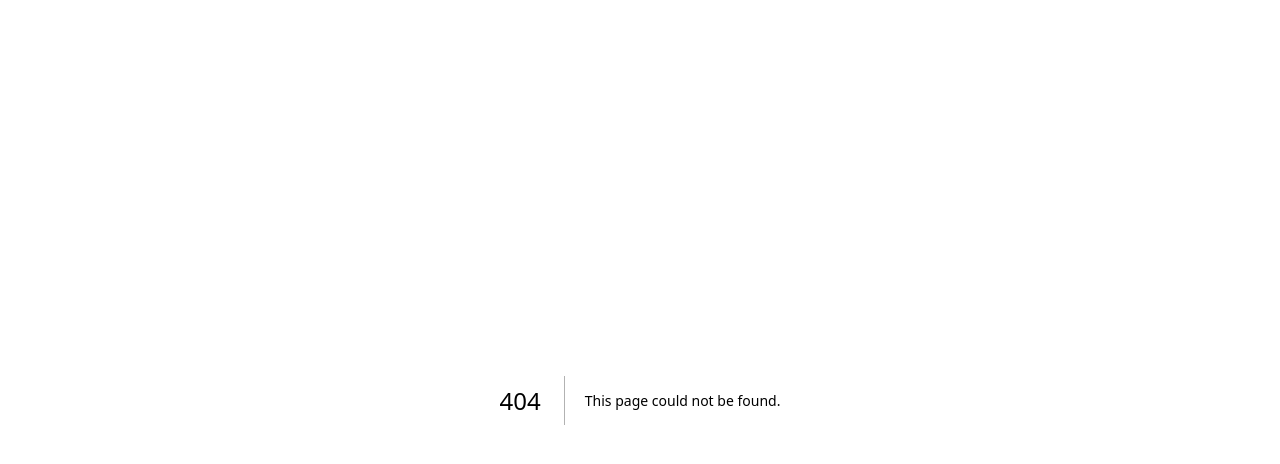
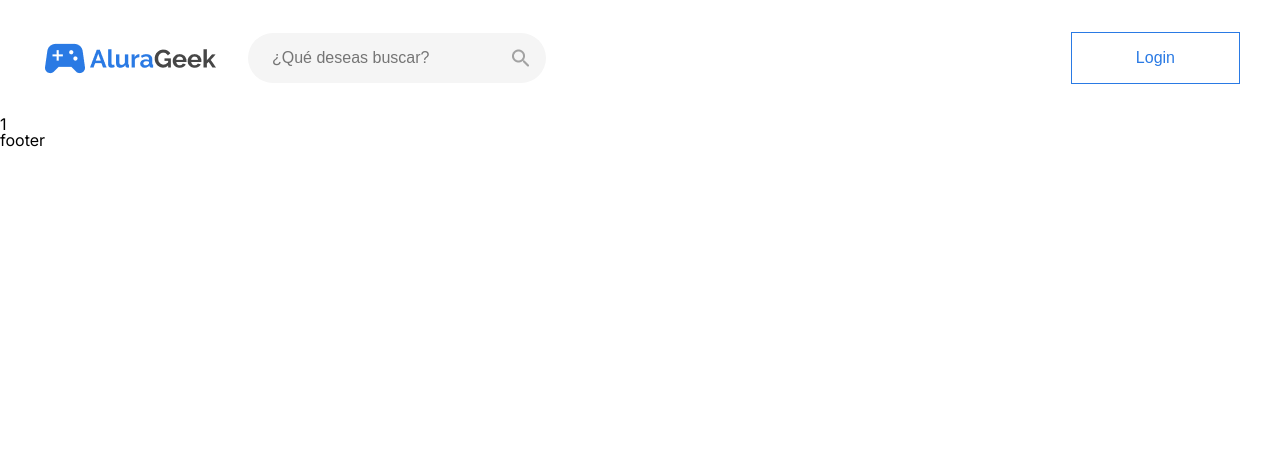
Before and after one commit to Javier104-dev/tienda-geek-nextjs, a Next.js app: page /product/1 in a window 1280 px wide. Before the commit this address had no page. Shown: the top 464 px of the page. Built offline with nearby package versions, Linux system fonts and the light colour scheme.

Commit message:
comenzando con las rutas

```diff
--- a/app/layout.tsx
+++ b/app/layout.tsx
@@ -2,6 +2,8 @@ import type { Metadata } from 'next';
 import { Inter } from 'next/font/google';
 import '@/styles/globals/reset.css';
 import '@/styles/globals/globals.css';
+import Header from '@/components/header/Header';
+import Footer from '@/components/footer/Footer';
 
 const inter = Inter({ subsets: ['latin'] });
 
@@ -17,7 +19,13 @@ const RootLayout = ({
 }>) => {
   return (
     <html lang="en">
-      <body className={inter.className}>{children}</body>
+      <body className={inter.className}>
+        <Header
+          container={'container'}
+        />
+        {children}
+        <Footer />
+      </body>
     </html>
   );
 };
--- a/app/page.tsx
+++ b/app/page.tsx
@@ -1,21 +1,15 @@
 import Banner from '@/components/banner/Banner';
-import Footer from '@/components/footer/Footer';
-import Header from '@/components/header/Header';
 import Main from '@/components/main/Mian';
 
 const MainContent: React.FC = () => {
   return (
     <>
-      <Header
-        container={'container'}
-      />
       <Banner
         container={'container'}
       />
       <Main
         container={'container'}
       />
-      <Footer/>
     </>
   );
 };
--- /dev/null
+++ b/app/product/[id]/page.tsx
@@ -0,0 +1,14 @@
+'use client';
+import { useParams } from 'next/navigation';
+
+const ViewProduct: React.FC = () => {
+  const { id } = useParams();
+
+  return (
+    <div>
+      {id}
+    </div>
+  );
+};
+
+export default ViewProduct;
--- a/components/header/Header.tsx
+++ b/components/header/Header.tsx
@@ -1,5 +1,6 @@
 import Image from 'next/image';
 import '@/styles/header/header.css';
+import Link from 'next/link';
 
 interface className {
   container: string,
@@ -10,12 +11,17 @@ const Header: React.FC<className> = ({ container }) => {
     <header>
       <section className={'header-section ' + container}>
         <nav className='header-nav'>
+          <Link
+            className='header-nav__a'
+            href={'/'}
+          >
             <Image
               src={'/Logo.png'}
               alt={'Logo tienda'}
               height={51}
               width={176}
             />
+          </Link>
           <div className='header-search'>
             <input
               className='header-search__input'
--- a/styles/header/header.css
+++ b/styles/header/header.css
@@ -9,6 +9,10 @@
   display: flex;
   align-items: center;
   column-gap: 2rem;
+}
+
+.header-nav__a {
+  font-size: 0;
 }
 
 .header-search {
```
Also changed, not shown: components/main/Mian.tsx (+4 -4 lines). Lines whose indentation alone changed are shown as unchanged.
